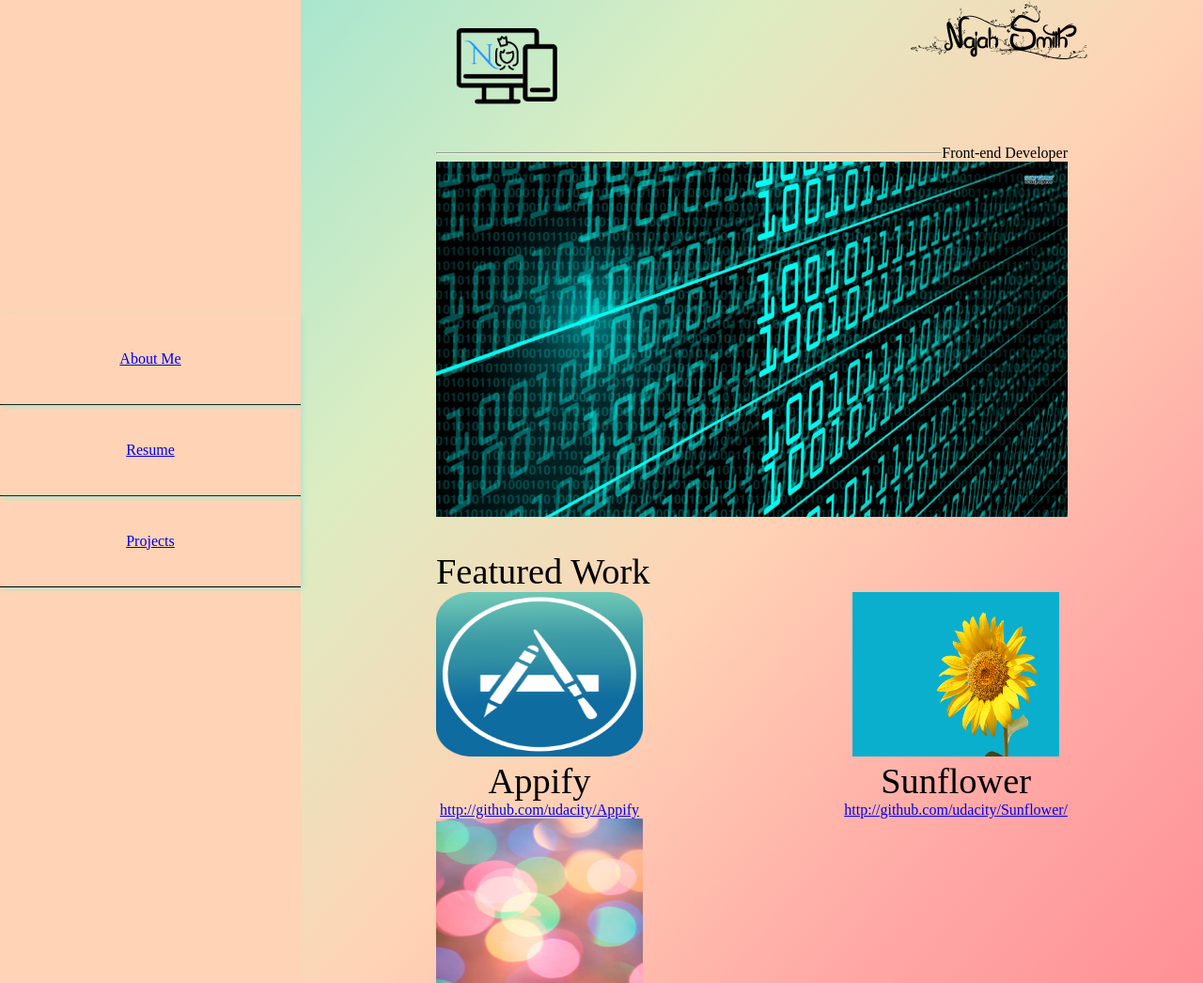
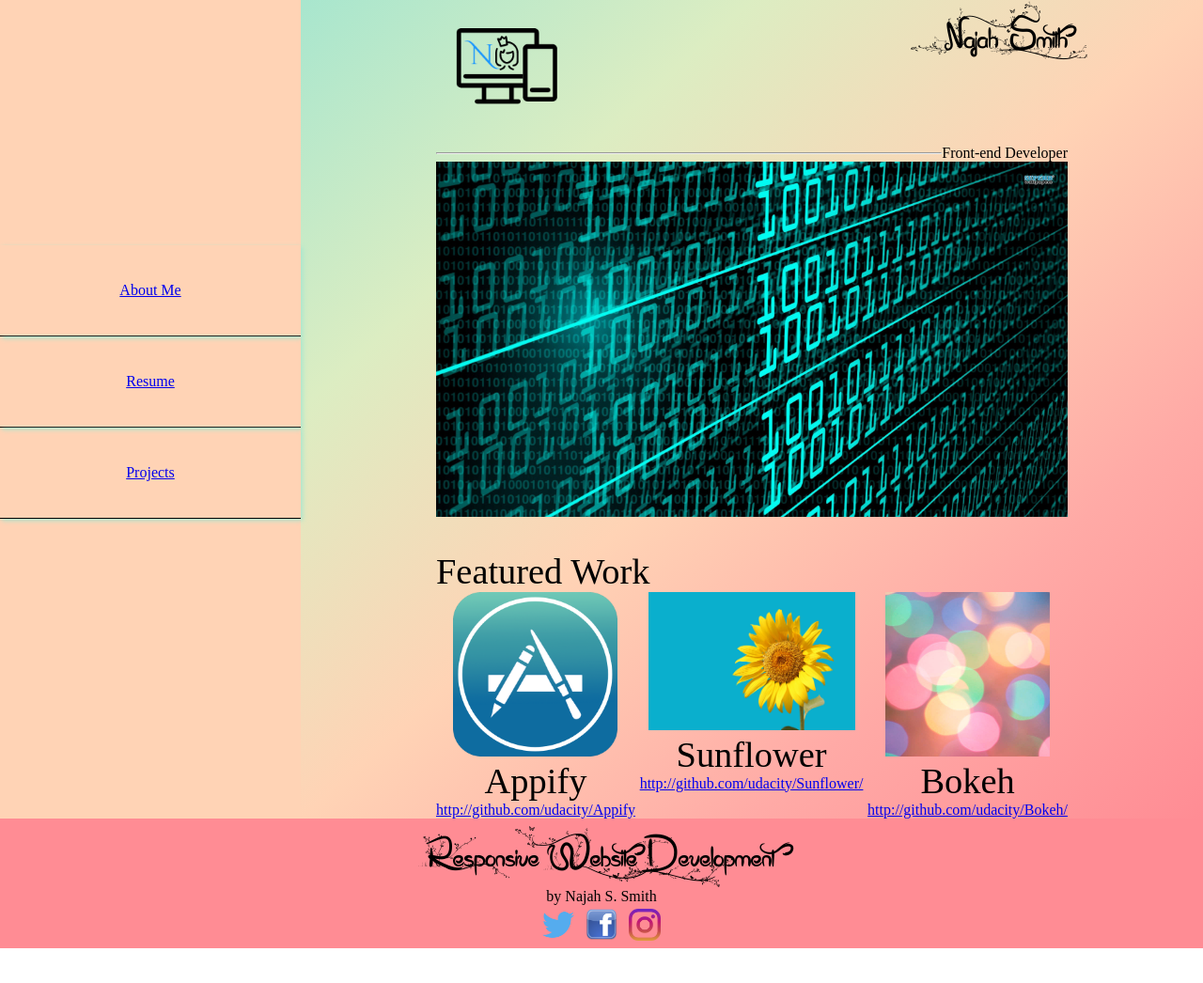
Before and after one commit to nanatech/Portfolio-Site, a plain HTML site: page index.html in a window 1280 px wide. Shown: the top 1046 px of the page at 94% size. After the commit the page ends 1009 px from the top, so only its background shows below. Drawn offline with nearby package versions, Linux system fonts and the light colour scheme; files whose address does not match are found by name; a web font is replaced by a local one.

Commit message:
set max-width for images

```diff
--- a/css/styleSheet.css
+++ b/css/styleSheet.css
@@ -124,8 +124,8 @@ h2{
 }
 
 .image{
-  width: 220px;
-  height: 175px;
+  max-width: 220px;
+  max-height: 175px;
 }
 
 .footer{
```
